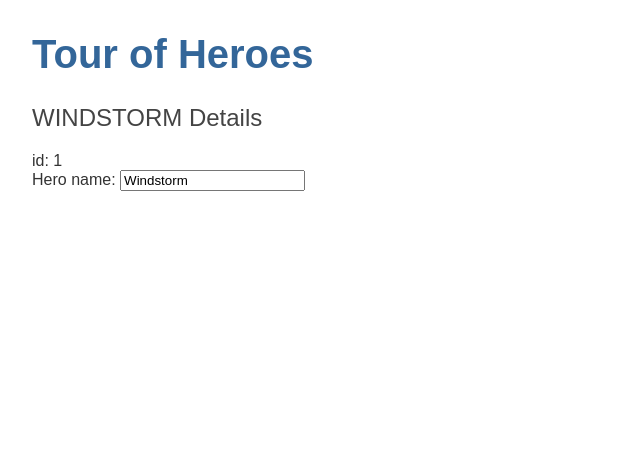
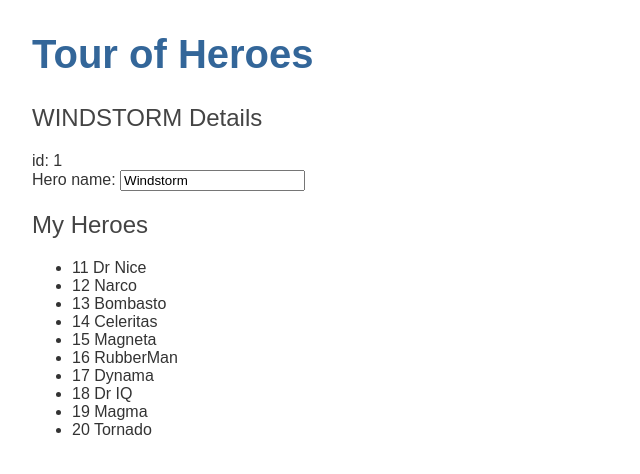
Before and after one commit to anjali-patelnz/Tour-of-Heros, an Angular app: page / in a window 1280 px wide. Shown: the top 474 px of the page, without its empty margins (0-640 px from the left). Built offline with nearby package versions, Linux system fonts and the light colour scheme.

Commit message:
Display list of heroes

```diff
--- a/src/app/heroes/heroes.component.html
+++ b/src/app/heroes/heroes.component.html
@@ -1,7 +1,14 @@
-
 <h2>{{hero.name | uppercase}} Details</h2>
 <div><span>id: </span>{{hero.id}}</div>
 <div>
     <label for="name">Hero name: </label>
     <input id="name" [(ngModel)]="hero.name" placeholder="name">
 </div>
+
+<h2>My Heroes</h2>
+<ul class="heroes">
+    <li *ngFor="let hero of heroes">
+        <span class="badge">{{hero.id}}</span>
+        {{hero.name}}
+    </li>
+</ul>
--- a/src/app/heroes/heroes.component.ts
+++ b/src/app/heroes/heroes.component.ts
@@ -1,5 +1,6 @@
 import { Component, OnInit } from '@angular/core';
 import { Hero } from '../hero';
+import { HEROES } from '../mock-heroes';
 
 @Component({
   selector: 'app-heroes',
@@ -13,6 +14,8 @@
     name: 'Windstorm',
   };
 
+  heroes = HEROES;
+
   constructor() { }
 
   ngOnInit() {
```
